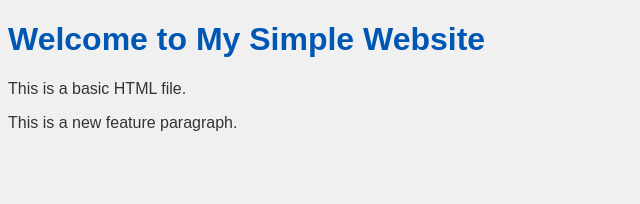
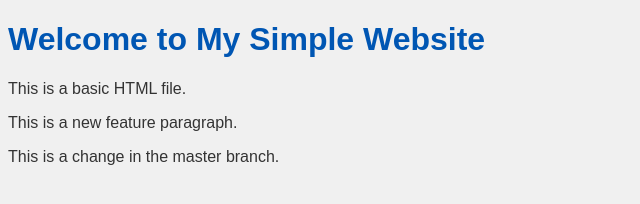
Before and after one commit to Anujmonty/mygitrepo, a plain HTML site: page index.html in a window 1280 px wide. Shown: the whole page, without its empty margins (0-640 px from the left). Drawn offline with Linux system fonts and the light colour scheme.

Commit message:
Change in master branch

```diff
--- a/index.html
+++ b/index.html
@@ -8,6 +8,8 @@
     <h1>Welcome to My Simple Website</h1>
     <p>This is a basic HTML file.</p>
     <p>This is a new feature paragraph.</p>
+    <p>This is a change in the master branch.</p>
+
 
 </body>
 </html>
```
